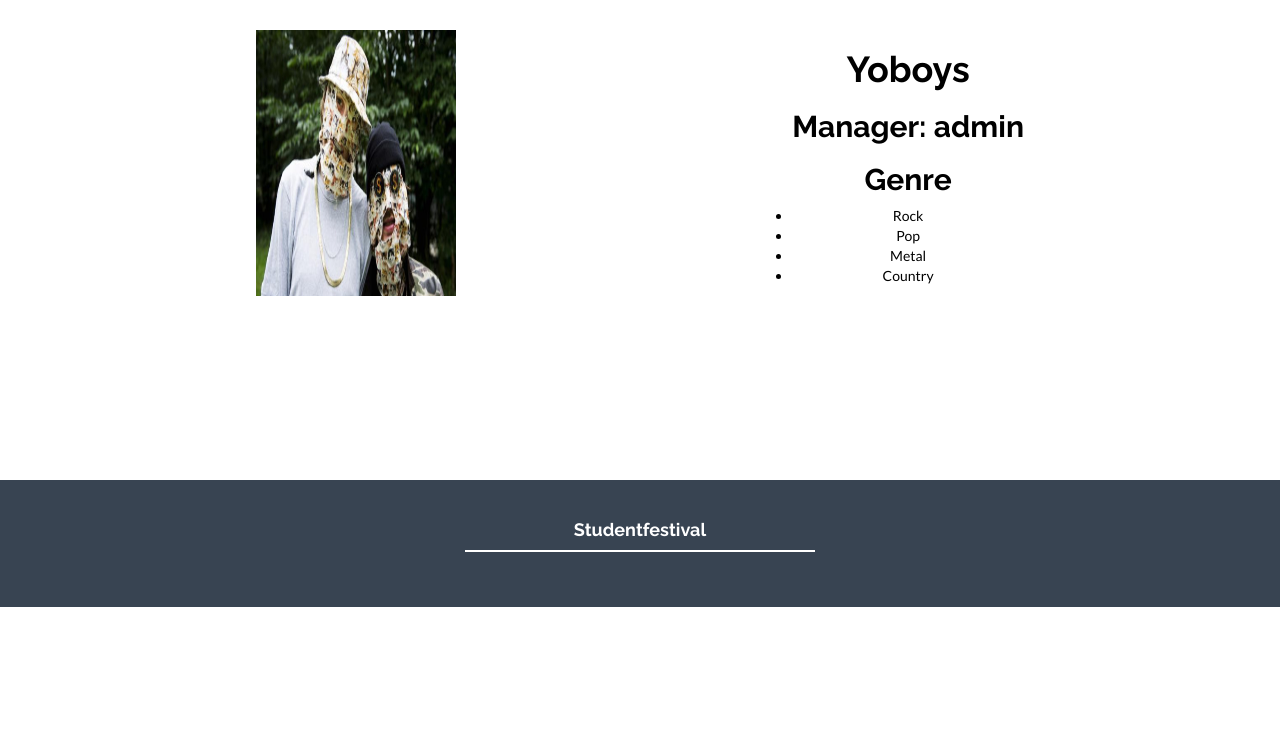
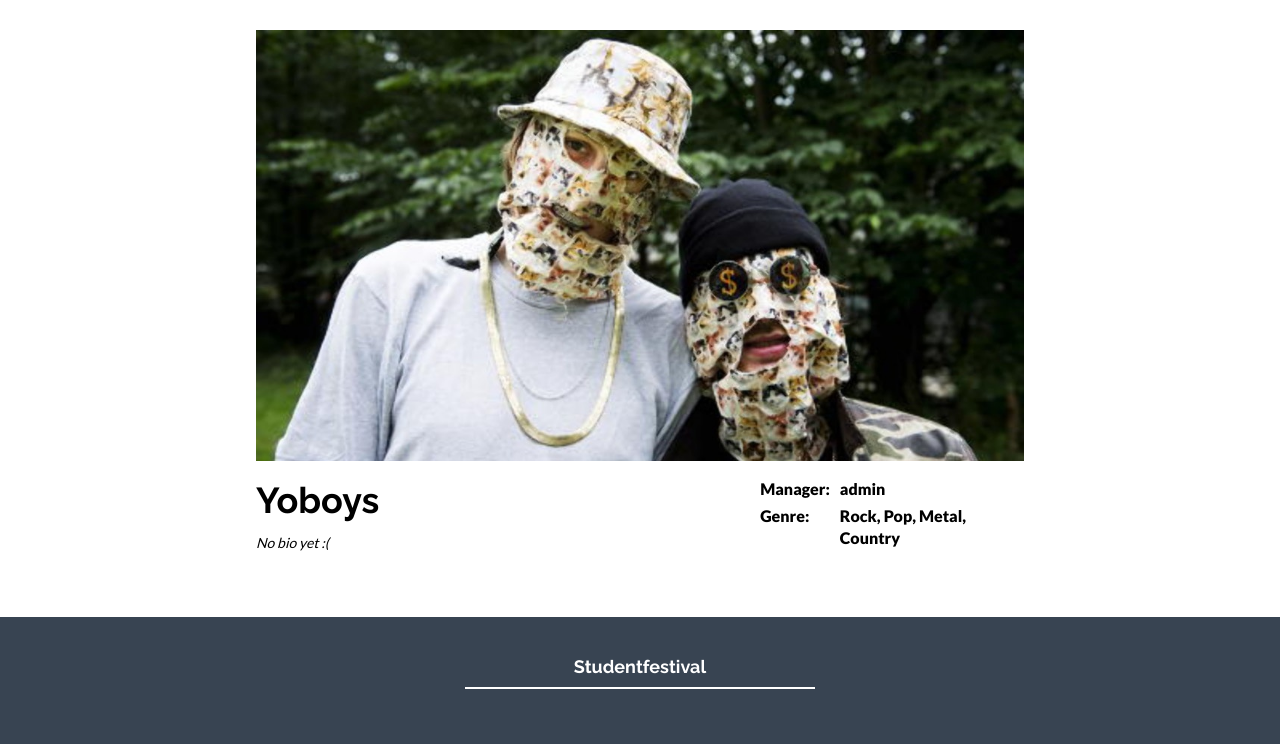
Before and after one commit to IT1901-Club20/studfest, a Django app: page /band/2/ in a window 1280 px wide. Shown: the part 70-814 px from the top of the page. Before the commit the page ends 677 px from the top, so only its background shows below. Run offline with Django 3.2, Linux system fonts and the light colour scheme; data comes from the database, SQL or seed files in the repository; some libraries are stand-ins or nearby versions.

Commit message:
change style of single-band view

```diff
--- a/static/css/thefestival.css
+++ b/static/css/thefestival.css
@@ -1,3 +1,7 @@
+.content {
+  margin-bottom: 50px;
+}
+
 .content table {
   margin-left: auto;
   margin-right: auto;
@@ -33,11 +37,12 @@ td {
   padding-bottom: 4px;
   color: black;
   text-decoration: none;
-  margin: 0 40px;
+  margin: 0 15px 15px 15px;
 
 }
 
 .flex-fill {
+  margin: 0 15px;
   height: 0;
   border-color: transparent;
 }
@@ -62,11 +67,37 @@ td {
 #band-detail {
   width: 60%;
   margin: 0 auto;
+}
+
+#band-info {
   display: flex;
   justify-content: space-between;
+  align-items: center;
+
 }
 
-#band-detail img {
-  width: 200px;
-  height: auto;
+.left, .right {
+  text-align: left;
 }
+
+.left {
+  width: 55%;
+}
+
+.right {
+  width: 35%;
+}
+
+.right td {
+  font-weight: bold;
+  font-size: 16px;
+  vertical-align: top;
+}
+
+#band-info table {
+  margin: 0;
+}
+
+#bio {
+  font-style: italic;
+}
--- a/templates/band/detail.html
+++ b/templates/band/detail.html
@@ -5,18 +5,32 @@
 {% block content %}
 
 <div id="band-detail">
-    <img src="{% static 'band/images/bands' %}/{{ band.imageFilename }}" width="30%">
-    <div id="band-text">
-        <h1>{% if band.name %}{{ band.name }}{% else %}ERROR: Band has no name{% endif %}</h1>
-
-        <h2> Manager: {% if band.manager %}{{ band.manager.username }}{% else %}Ingen{% endif %}</h2>
-        {% if band.genres %}
-        <h2>Genre</h2>
-        <ul>
-            {% for genre in band.genres.all %}
-                <li>{{ genre.name }}</li>
-            {% endfor %}</ul>
-        {% endif %}
+    <img src="{% static 'band/images/bands' %}/{{ band.imageFilename }}" width="100%">
+    <div id="band-info">
+        <div class="left">
+            <h1>{% if band.name %}{{ band.name }}{% else %}ERROR: Band has no name{% endif %}</h1>
+            <p id="bio">{{ band.bioText }}</p>
+        </div>
+        <table class="right">
+            <tr>
+                <td>Manager:</td>
+                {% if band.manager %}
+                    {% if band.manager.first_name and band.manager.last_name %}
+                        <td>{{ band.manager.first_name }} {{ band.manager.last_name }}</td>
+                    {% else %}
+                        <td>{{ band.manager }}</td>
+                    {% endif %}
+                {% else %}
+                    <td>Ingen manager</td>
+                {% endif %}
+            </tr>
+            {% if band.genres %}
+                <tr>
+                    <td>Genre:</td>
+                    <td>{{ band.genres.all|join:', ' }}</td>
+                </tr>
+            {% endif %}
+        </table>
     </div>
 </div>
 
```
